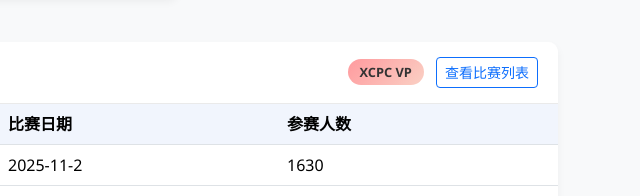
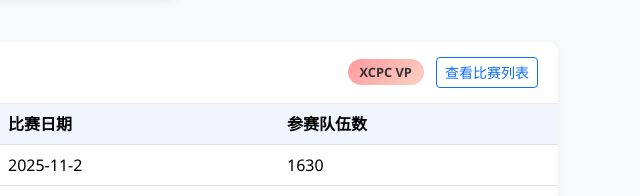
Before and after one commit to TUST-ACM/TUST-ACM-, a plain HTML site: page index.html in a window 1280 px wide. Shown: the part 1425-1621 px from the top of the page, 640-1280 px from the left. Drawn offline with nearby package versions, Linux system fonts and the light colour scheme.

Commit message:
Update index.html

```diff
--- a/index.html
+++ b/index.html
@@ -231,7 +231,7 @@
                                 <th width="20%">排名</th>
                                 <th width="30%">比赛名称</th>
                                 <th width="25%">比赛日期</th>
-                                <th width="25%">参赛人数</th>
+                                <th width="25%">参赛队伍数</th>
                             </tr>
                         </thead>
                         <tbody id="xcpc-table">
```
